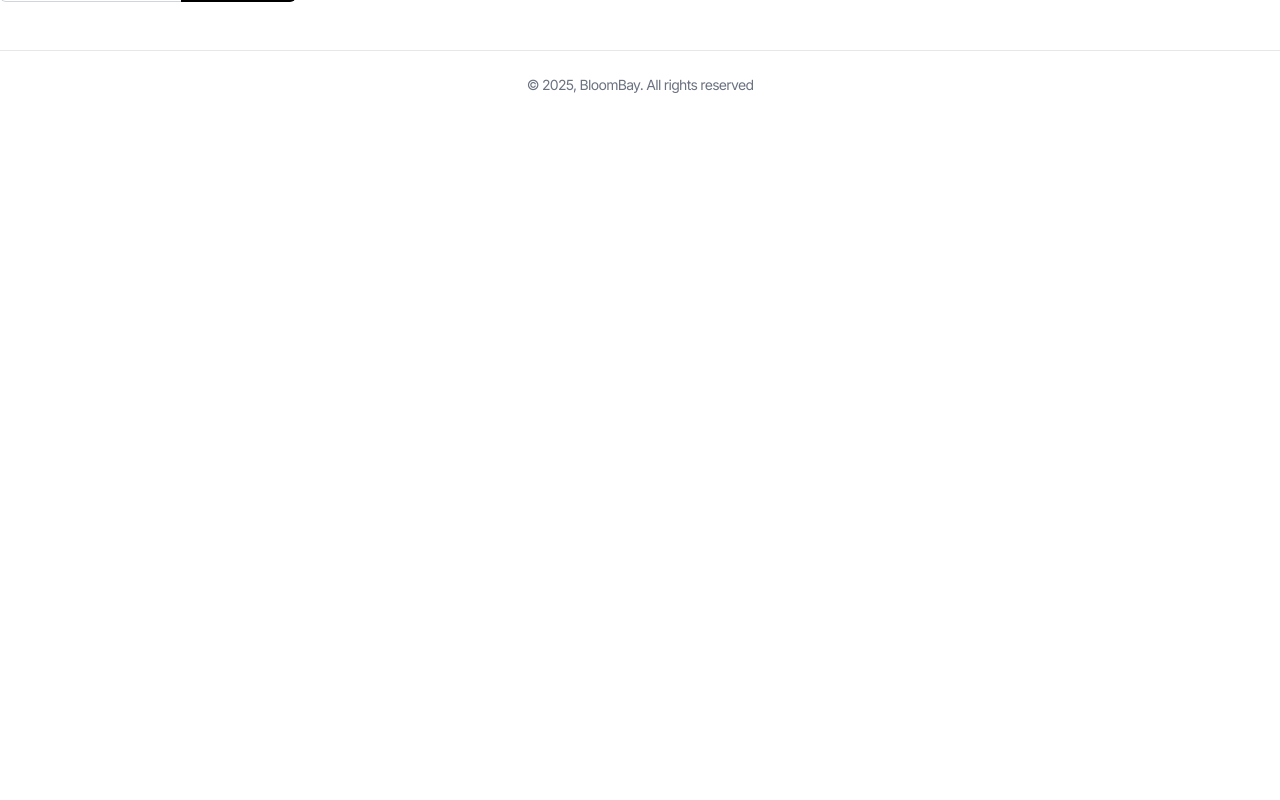
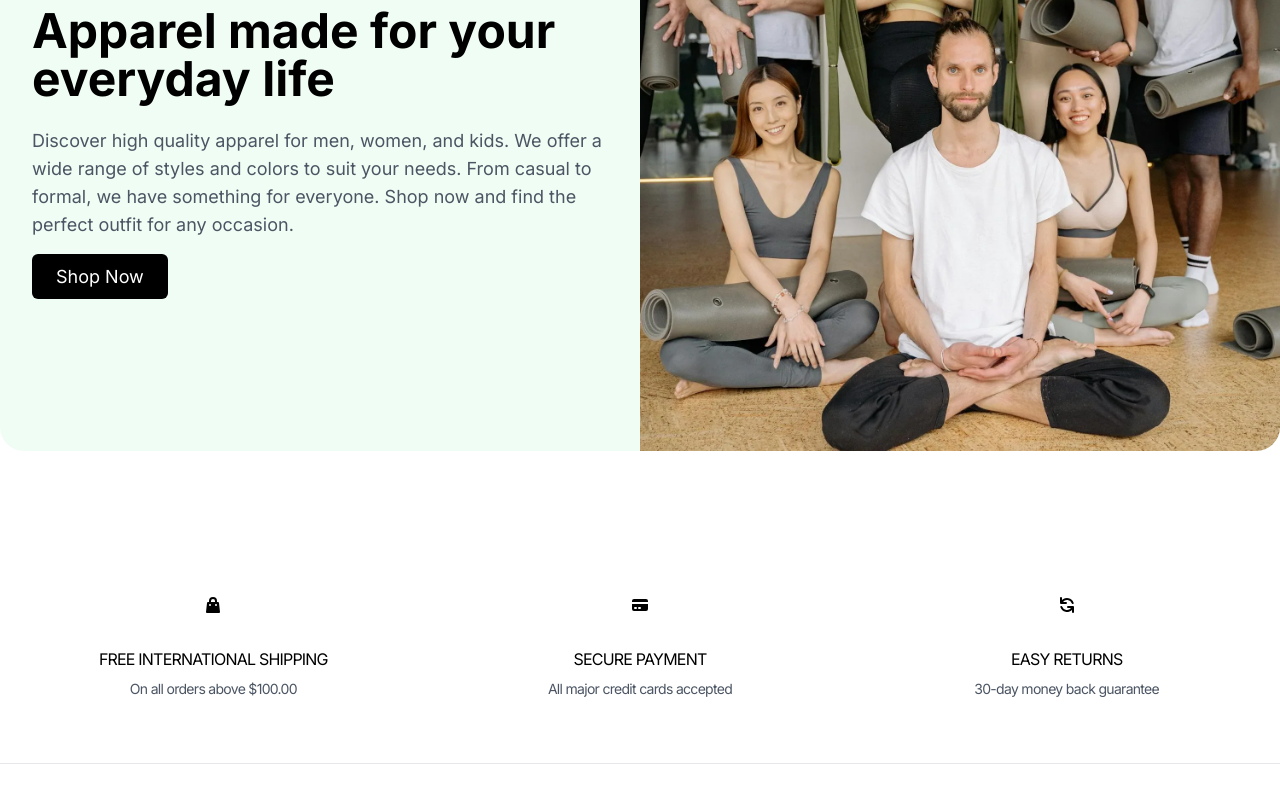
Before and after one commit to Chirag2027/bloombay, a React (Vite) app in the folder frontend/: page / in a window 1280 px wide. Shown: the part 5280-6080 px from the top of the page. Before the commit the page ends 5423 px from the top, so only its background shows below. Built offline with nearby package versions, Linux system fonts and the light colour scheme.

Commit message:
some more sections added to home page - featuredcollection and featuressection, Home Page Frontend Ready

```diff
--- /dev/null
+++ b/frontend/src/components/Products/FeaturedCollection.jsx
@@ -0,0 +1,39 @@
+import React from 'react'
+import { Link } from 'react-router-dom'
+import featured from '../../assets/featured.webp'
+
+const FeaturedCollection = () => {
+  return (
+    <section className='py-16 px-14 lg:px-0'>
+        <div className="container mx-auto flex flex-col-reverse lg:flex-row items-center bg-green-50 rounded-3xl">
+            {/* Left content */}
+            <div className="lg:w-1/2 p-8 text-center lg:text-left">
+                <h2 className="text-lg font-semibold text-gray-700 mb-2">
+                    Comfort and Style
+                </h2>
+                <h2 className="text-4xl lg:text-5xl font-bold mb-6">
+                    Apparel made for your everyday life
+                </h2>
+                <p className="text-lg text-gray-600 mb-6">
+                    Discover high quality apparel for men, women, and kids. We offer a wide range of styles and colors to suit your needs. From casual to formal, we have something for everyone. Shop now and find the perfect outfit for any occasion.
+                </p>
+                <Link
+                to="/collections/all"
+                className='bg-black text-white py-3 px-6 text-lg rounded-md hover:bg-gray-800 transition-colors duration-300'
+                >
+                    Shop Now
+                </Link>
+            </div>
+
+            {/* Right Content */}
+            <div className="lg:w-1/2">
+                <img src={featured}
+                className='w-full h-full object-cover lg:rounded-tr-3xl lg:rounded-br-3xl'
+                alt="featured-collection" />
+            </div>
+        </div>
+    </section>
+  )
+}
+
+export default FeaturedCollection
--- /dev/null
+++ b/frontend/src/components/Products/FeaturesSection.jsx
@@ -0,0 +1,45 @@
+import React from "react";
+import { HiShoppingBag, HiCreditCard, HiRefresh } from "react-icons/hi"
+
+const FeaturesSection = () => {
+  return (
+    <section className="py-16 px-4 bg-white">
+      <div className="container mx-auto grid grid-cols-1 md:grid-cols-3 gap-8 text-center">
+        {/* Feature 1 */}
+        <div className="flex flex-col items-center">
+          <div className="p-4 rounded-full mb-4">
+            <HiShoppingBag className="text-xl" />
+          </div>
+          <h4 className="tracking-tighter mb-2">FREE INTERNATIONAL SHIPPING</h4>
+          <p className="text-gray-600 text-sm tracking-tighter">
+            On all orders above $100.00
+          </p>
+        </div>
+
+        {/* Feature 2 */}
+        <div className="flex flex-col items-center">
+          <div className="p-4 rounded-full mb-4">
+            <HiCreditCard className="text-xl" />
+          </div>
+          <h4 className="tracking-tighter mb-2">SECURE PAYMENT</h4>
+          <p className="text-gray-600 text-sm tracking-tighter">
+            All major credit cards accepted
+          </p>
+        </div>
+
+        {/* Feature 3 */}
+        <div className="flex flex-col items-center">
+          <div className="p-4 rounded-full mb-4">
+            <HiRefresh className="text-xl" />
+          </div>
+          <h4 className="tracking-tighter mb-2">EASY RETURNS</h4>
+          <p className="text-gray-600 text-sm tracking-tighter">
+            30-day money back guarantee
+          </p>
+        </div>
+      </div>
+    </section>
+  );
+};
+
+export default FeaturesSection;
--- a/frontend/src/pages/Home.jsx
+++ b/frontend/src/pages/Home.jsx
@@ -4,6 +4,8 @@
 import NewArrivals from '../components/Products/NewArrivals'
 import ProductDetails from '../components/Products/ProductDetails'
 import ProductGrid from '../components/Products/ProductGrid'
+import FeaturedCollection from '../components/Products/FeaturedCollection'
+import FeaturesSection from '../components/Products/FeaturesSection'
 
 const placeholderProducts = [
   {
@@ -114,6 +116,9 @@
           <ProductGrid products={placeholderProducts} />
         </div>
 
+        <FeaturedCollection />
+        <FeaturesSection />
+
     </div>
   )
 }
```
